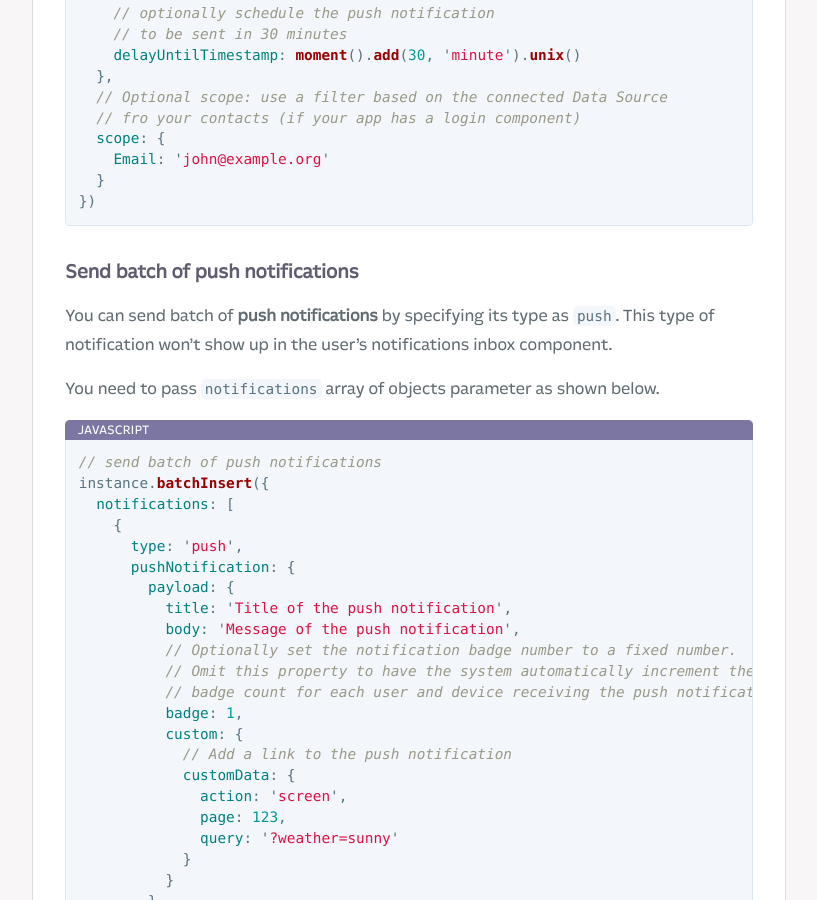
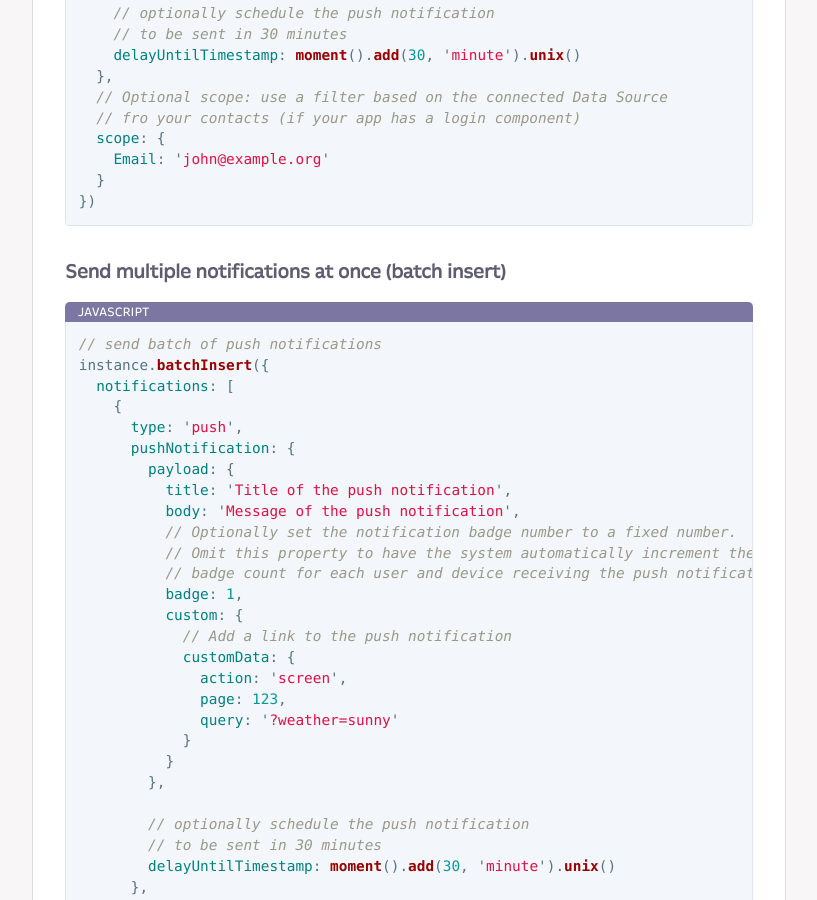
Before and after one commit to Fliplet/fliplet-cli, a Jekyll site: the page built from docs/API/fliplet-notifications.md, in a window 1280 px wide and 900 px high, scrolled down 6230 px. Shown: the whole window, without its empty margins (254-1071 px from the left). Built offline with Jekyll 4.4.1, drawn with Linux system fonts in a browser that asks for light colours; nearby versions of some CDN libraries; our own code applies the rules of GitHub Pages for plain Markdown files; library files that are not in the unit come from our copies; comment, search, counter and statistics services are not loaded; a style sheet for code colours, icons or effects is not loaded; some of the changed text lies outside the part shown.

Commit message:
docs update

````diff
--- a/docs/API/fliplet-notifications.md
+++ b/docs/API/fliplet-notifications.md
@@ -243,11 +243,7 @@ instance.insert({
 })
 ```
 
-### Send batch of push notifications
-
-You can send batch of **push notifications** by specifying its type as `push`. This type of notification won't show up in the user's notifications inbox component.
-
-You need to pass `notifications` array of objects parameter as shown below.
+### Send multiple notifications at once (batch insert)
 
 ```js
 // send batch of push notifications
````
